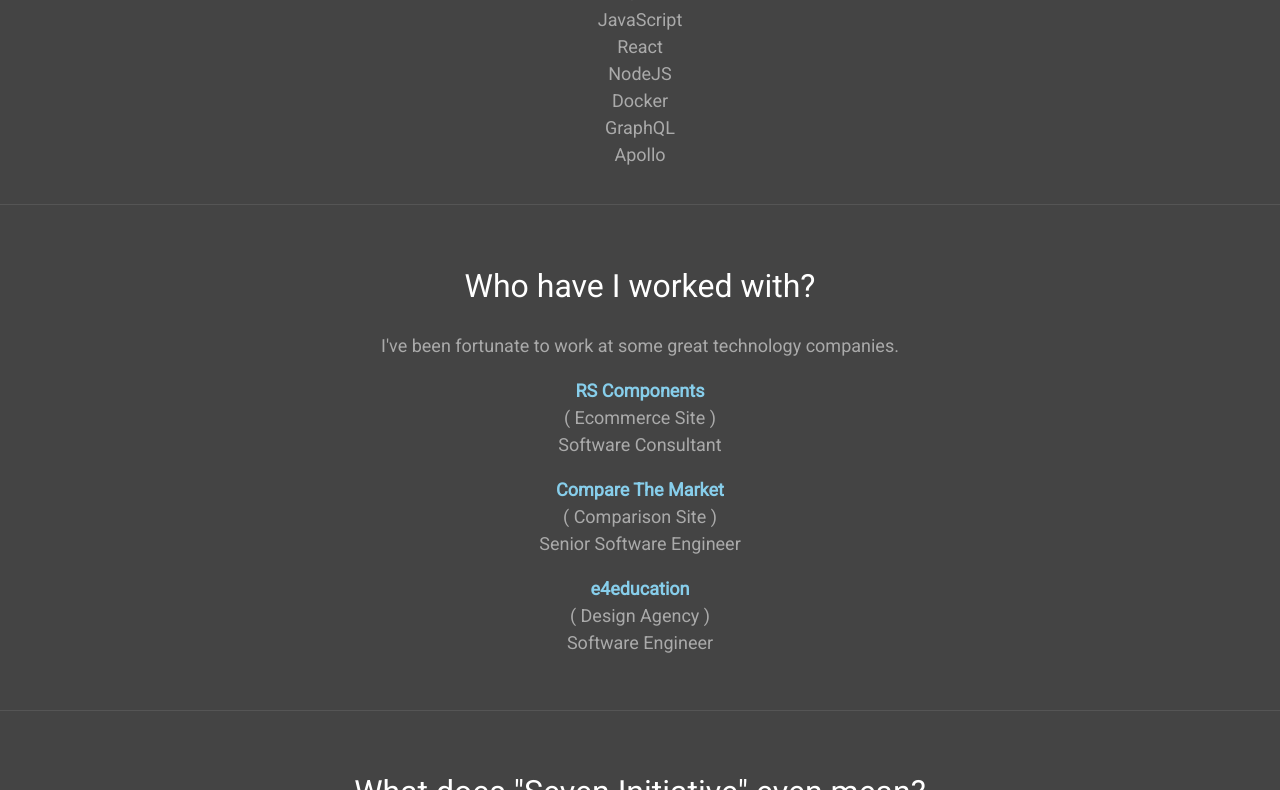
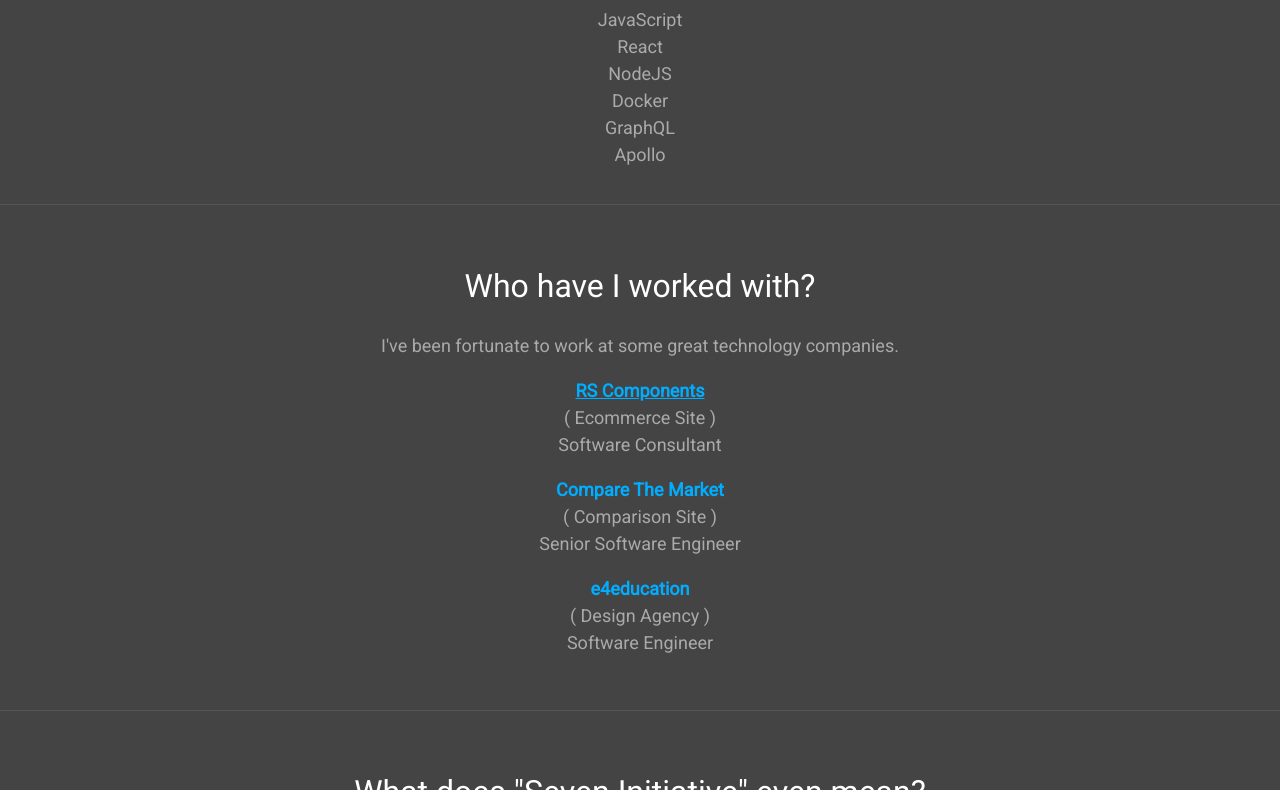
Before and after one commit to EdwardMowle/SevenInitiative.github.io, a plain HTML site: page index.html in a window 1280 px wide. In both pictures the pointer is over the link "RS Components". Shown: the part 945-1735 px from the top of the page. Drawn offline with Linux system fonts and the light colour scheme.

Commit message:
Fixed styles for links.

```diff
--- a/css/main.css
+++ b/css/main.css
@@ -21,8 +21,13 @@
 }
 
 a {
-    color: skyblue;
+    color: #00adff;
     text-decoration: none;
+}
+
+a:hover,
+a:focus {
+    text-decoration: underline;
 }
 
 header,
```
